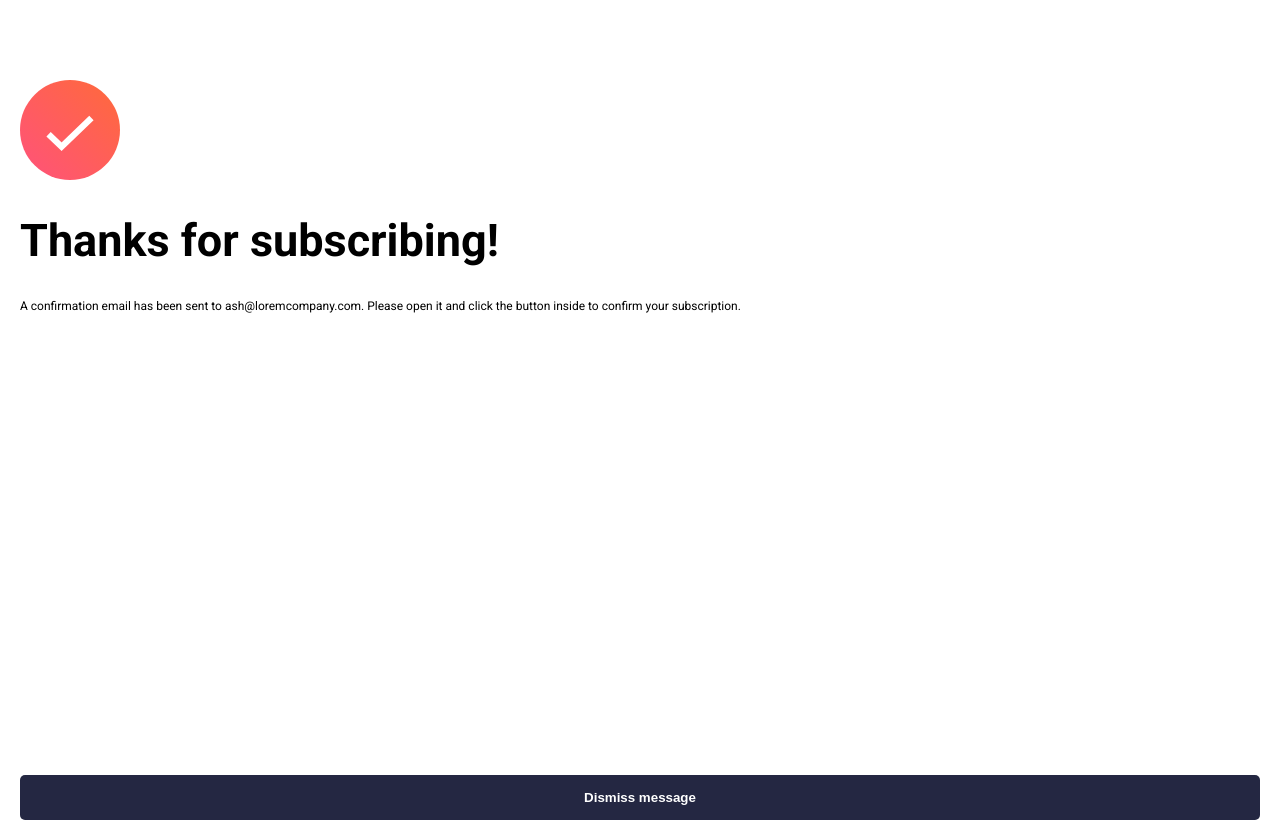
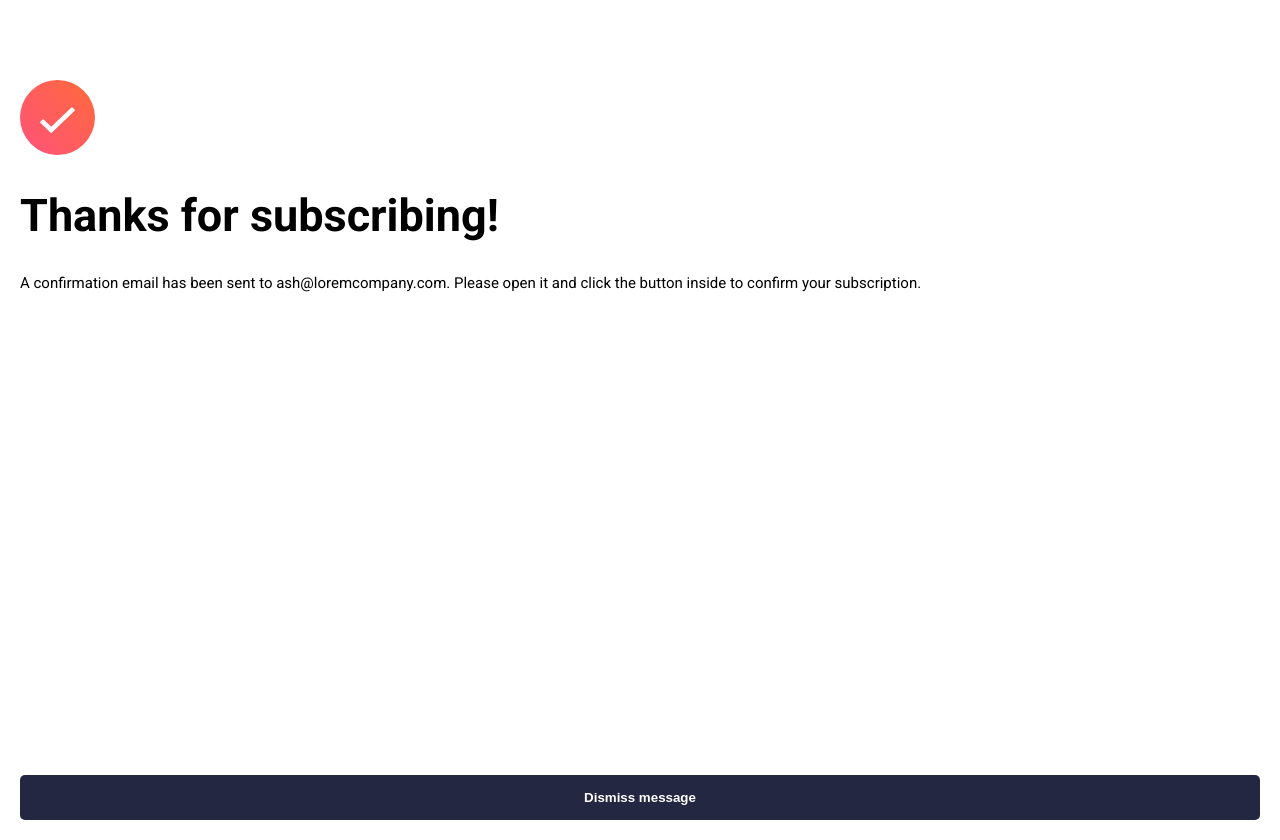
Before and after one commit to AuroraBorealis97/newsletter-sign-up, a plain HTML site: page index.html in a window 1280 px wide. Drawn offline with Linux system fonts and the light colour scheme.

Commit message:
change font and image size

```diff
--- a/style.css
+++ b/style.css
@@ -88,8 +88,8 @@ input {
 }
 
 .success{
-    width:100px;
-    height: 100px;
+    width:75px;
+    height: 75px;
     margin-top: 10px;
 }
 
@@ -98,6 +98,9 @@ input {
 }
 .item-1 p{
     line-height: 1.5;
-    font-size: 12px;
+    font-size: 15px;
     margin-top: 30px;
 }
+.bold{
+    font-weight: 700;
+}
```
